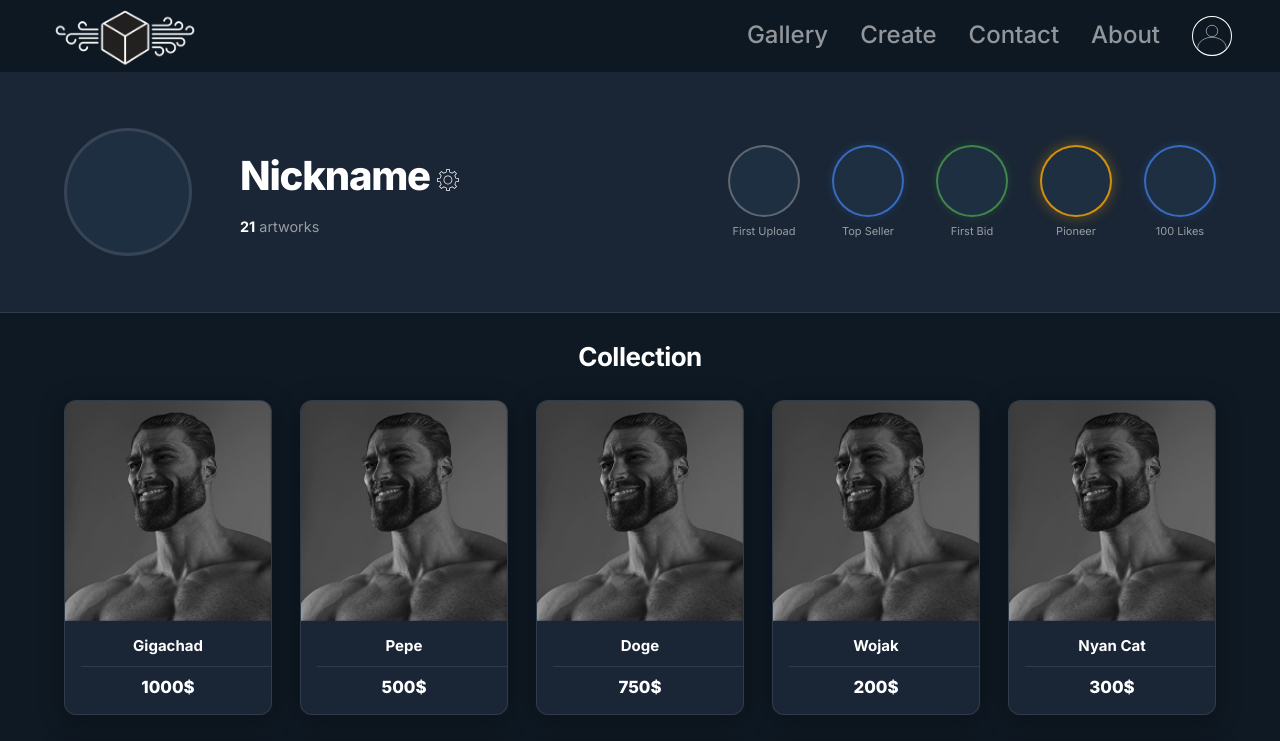
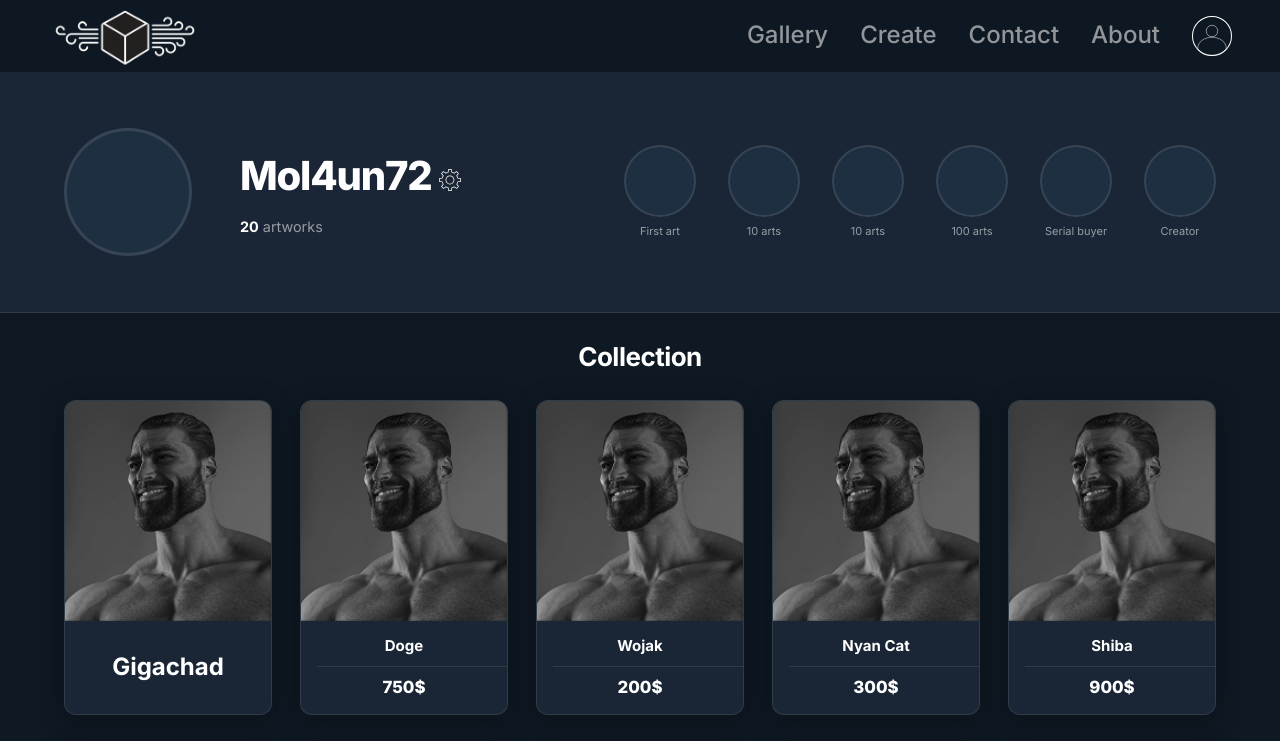
Before and after one commit to Mol4un72/Creative-Attempt, a Next.js app: page /profile in a window 1280 px wide. Shown: the top 741 px of the page. Built offline with nearby package versions, Linux system fonts and the light colour scheme.

Commit message:
add temporary data-driven-rendering

```diff
--- a/package.json
+++ b/package.json
@@ -9,9 +9,12 @@
     "lint": "eslint"
   },
   "dependencies": {
+    "@prisma/client": "^7.8.0",
     "colorthief": "^3.3.1",
+    "dotenv": "^17.4.2",
     "fast-average-color": "^9.5.2",
     "next": "16.2.6",
+    "prisma": "^7.8.0",
     "react": "19.2.4",
     "react-dom": "19.2.4",
     "react-easy-crop": "^6.1.0"
--- a/src/app/gallery/[id]/page.js
+++ b/src/app/gallery/[id]/page.js
@@ -1,22 +1,7 @@
 import Card from "../../../components/Card/Card";
 import Link from "next/link";
 import styles from "./page.module.css";
-
-/* Shared arts data */
-const arts = [
-  { id: 1,  name: "Gigachad",     price: null,    endsAt: "2026-07-05T18:30:00.000Z", image: "/img.png" },
-  { id: 2,  name: "Pepe",         price: 500,     endsAt: "2026-07-05T18:30:00.000Z", image: "/img.png" },
-  { id: 3,  name: "Doge",         price: 750,     endsAt: "2026-07-05T18:30:00.000Z", image: "/img.png" },
-  { id: 4,  name: "Wojak",        price: 200,     endsAt: "2026-07-05T18:30:00.000Z", image: "/img.png" },
-  { id: 5,  name: "Nyan Cat",     price: 300,     endsAt: "2026-07-05T18:30:00.000Z", image: "/img.png" },
-  { id: 6,  name: "Shiba",        price: 900,     endsAt: "2026-07-05T18:30:00.000Z", image: "/img.png" },
-  { id: 7,  name: "Trollface",    price: 150,     endsAt: "2026-07-05T18:30:00.000Z", image: "/img.png" },
-  { id: 8,  name: "Rickroll",     price: 420,     endsAt: "2026-07-05T18:30:00.000Z", image: "/img.png" },
-  { id: 9,  name: "Drakeposting", price: 600,     endsAt: "2026-07-05T18:30:00.000Z", image: "/img.png" },
-  { id: 10, name: "Grumpy Cat",   price: 850,     endsAt: "2026-07-05T18:30:00.000Z", image: "/img.png" },
-  { id: 11, name: "Distracted",   price: 350,     endsAt: "2026-07-05T18:30:00.000Z", image: "/img.png" },
-  { id: 12, name: "Success Kid",  price: 450,     endsAt: "2026-07-05T18:30:00.000Z", image: "/img.png" },
-];
+import { arts } from "../../../data/arts";
 
 /* 🔥 REQUIRED for static export */
 export function generateStaticParams() {
--- a/src/app/gallery/page.js
+++ b/src/app/gallery/page.js
@@ -4,26 +4,12 @@ import { useCallback, useEffect, useMemo, useState } from 'react';
 import Card from '../../components/Card/Card';
 import Link from 'next/link';
 import styles from './page.module.css';
-
-const arts = [
-  { id: 1, name: 'Gigachad', price: null, image: '/img.png' },
-  { id: 2, name: 'Pepe', price: 500, image: '/img.png' },
-  { id: 3, name: 'Doge', price: 750, image: '/img.png' },
-  { id: 4, name: 'Wojak', price: 200, image: '/img.png' },
-  { id: 5, name: 'Nyan Cat', price: 300, image: '/img.png' },
-  { id: 6, name: 'Shiba', price: 900, image: '/img.png' },
-  { id: 7, name: 'Trollface', price: 150, image: '/img.png' },
-  { id: 8, name: 'Rickroll', price: 420, image: '/img.png' },
-  { id: 9, name: 'Drakeposting', price: 600, image: '/img.png' },
-  { id: 10, name: 'Grumpy Cat', price: 850, image: '/img.png' },
-  { id: 11, name: 'Distracted', price: 350, image: '/img.png' },
-  { id: 12, name: 'Success Kid', price: 450, image: '/img.png' },
-];
+import { arts } from '../../data/arts';
 
 const SORT_OPTIONS = [
   { value: 'default', label: 'Default' },
-  { value: 'price-asc', label: 'Price ↑' },
-  { value: 'price-desc', label: 'Price ↓' },
+  { value: 'price-desc', label: 'Price ↑' },
+  { value: 'price-asc', label: 'Price ↓' },
   { value: 'name-asc', label: 'A → Z' },
 ];
 
--- a/src/app/profile/page.js
+++ b/src/app/profile/page.js
@@ -1,42 +1,13 @@
 import style from './page.module.css';
 import Card from '../../components/Card/Card';
 import Link from 'next/link';
+import { arts } from '../../data/arts';
+import { users } from '../../data/users';
+import { achievements } from '../../data/achievements';
 
 export const metadata = {
   title: 'Profile',
 };
-
-const arts = [
-  { id: 1, name: 'Gigachad', price: 1000, time: 1000, image: '/img.png' },
-  { id: 2, name: 'Pepe', price: 500, time: 800, image: '/img.png' },
-  { id: 3, name: 'Doge', price: 750, time: 600, image: '/img.png' },
-  { id: 4, name: 'Wojak', price: 200, time: 1200, image: '/img.png' },
-  { id: 5, name: 'Nyan Cat', price: 300, time: 400, image: '/img.png' },
-  { id: 6, name: 'Shiba', price: 900, time: 900, image: '/img.png' },
-  { id: 7, name: 'Trollface', price: 150, time: 300, image: '/img.png' },
-  { id: 8, name: 'Gigachad', price: 1000, time: 1000, image: '/img.png' },
-  { id: 9, name: 'Pepe', price: 500, time: 800, image: '/img.png' },
-  { id: 10, name: 'Doge', price: 750, time: 600, image: '/img.png' },
-  { id: 11, name: 'Wojak', price: 200, time: 1200, image: '/img.png' },
-  { id: 12, name: 'Nyan Cat', price: 300, time: 400, image: '/img.png' },
-  { id: 13, name: 'Shiba', price: 900, time: 900, image: '/img.png' },
-  { id: 14, name: 'Trollface', price: 150, time: 300, image: '/img.png' },
-  { id: 15, name: 'Gigachad', price: 1000, time: 1000, image: '/img.png' },
-  { id: 16, name: 'Pepe', price: 500, time: 800, image: '/img.png' },
-  { id: 17, name: 'Doge', price: 750, time: 600, image: '/img.png' },
-  { id: 18, name: 'Wojak', price: 200, time: 1200, image: '/img.png' },
-  { id: 19, name: 'Nyan Cat', price: 300, time: 400, image: '/img.png' },
-  { id: 20, name: 'Shiba', price: 900, time: 900, image: '/img.png' },
-  { id: 21, name: 'Trollface', price: 150, time: 300, image: '/img.png' },
-];
-
-const achievements = [
-  { name: 'First Upload', rarity: 'common' },
-  { name: 'Top Seller', rarity: 'rare' },
-  { name: 'First Bid', rarity: 'uncommon' },
-  { name: 'Pioneer', rarity: 'legendary' },
-  { name: '100 Likes', rarity: 'rare' },
-];
 
 const RARITY_CLASS = {
   common: style.common,
@@ -44,6 +15,11 @@ const RARITY_CLASS = {
   rare: style.rare,
   legendary: style.legendary,
 };
+
+const userID = 0
+
+const achievementsItem = users[userID].achievements.map((achievementId) => achievements.find((achievement) => achievement.id === achievementId)).filter(Boolean);
+const artsItem = users[userID].arts.map((artId) => arts.find((art) => art.id === artId)).filter(Boolean);
 
 export default function ProfilePage() {
   return (
@@ -57,20 +33,20 @@ export default function ProfilePage() {
 
           <div className={style.profileInfo}>
             <div className={style.nicknameRow}>
-              <h1 className={style.nickname}>Nickname</h1>
+              <h1 className={style.nickname}>{users[userID].name}</h1>
               <Link href="/profile/settings-page" className={style.settingsBtn} aria-label="Profile settings">
                 <img src="/settings.svg" alt="" width={22} height={22} />
               </Link>
             </div>
             <p className={style.profileStats}>
               <span>
-                <strong>{arts.length}</strong> artworks
+                <strong>{artsItem.length}</strong> artworks
               </span>
             </p>
           </div>
 
           <ul className={style.achievements} aria-label="Achievements">
-            {achievements.map((achievement, index) => (
+            {achievementsItem.map((achievement, index) => (
               <li key={index} className={style.achievementItem} title={`${achievement.name} — ${achievement.rarity}`}>
                 <div className={`${style.achievement} ${RARITY_CLASS[achievement.rarity] || ''}`}>
                   <img />
@@ -84,7 +60,7 @@ export default function ProfilePage() {
         <section className={style.artSection} aria-label="User artworks">
           <h2 className={style.sectionTitle}>Collection</h2>
           <div className={style.cards}>
-            {arts.filter((art) => art.image).map((art) => (
+            {artsItem.filter((art) => art.image).map((art) => (
               <Link key={`${art.id}-${art.name}`} href={`/gallery/${art.id}`}>
                 <Card art={art} />
               </Link>
--- /dev/null
+++ b/src/data/achievements.js
@@ -0,0 +1,32 @@
+export const achievements = [
+    {
+        id: 0,
+        name: "First art",
+        icon: "first_art.png",
+    },
+    {
+        id: 1,
+        name: "10 arts",
+        icon: "10_arts.png",
+    },
+    {
+        id: 2,
+        name: "10 arts",
+        icon: "10_arts.png",
+    },
+    {
+        id: 3,
+        name: "100 arts",
+        icon: "100_arts.png",
+    },
+    {
+        id: 4,
+        name: "Serial buyer",
+        icon: "serial_buyer.png",
+    },
+    {
+        id: 5,
+        name: "Creator",
+        icon: "creator.png",
+    },
+]
--- /dev/null
+++ b/src/data/arts.js
@@ -0,0 +1,23 @@
+export const arts = [
+  { id: 0, name: 'Gigachad',    price: null,   ownerID: 0,    image: '/img.png' },
+  { id: 1, name: 'Pepe',        price: null,   ownerID: 1,    image: '/img.png' },
+  { id: 2, name: 'Doge',        price: 750,    ownerID: 0,    image: '/img.png' },
+  { id: 3, name: 'Wojak',       price: 200,    ownerID: 0,    image: '/img.png' },
+  { id: 4, name: 'Nyan Cat',    price: 300,    ownerID: 0,    image: '/img.png' },
+  { id: 5, name: 'Shiba',       price: 900,    ownerID: 0,    image: '/img.png' },
+  { id: 6, name: 'Trollface',   price: 150,    ownerID: 0,    image: '/img.png' },
+  { id: 7, name: 'Gigachad',    price: 1000,   ownerID: 0,    image: '/img.png' },
+  { id: 8, name: 'Pepe',        price: 500,    ownerID: 0,    image: '/img.png' },
+  { id: 9, name: 'Doge',        price: 750,    ownerID: 0,    image: '/img.png' },
+  { id: 10, name: 'Wojak',      price: 200,    ownerID: 0,    image: '/img.png' },
+  { id: 11, name: 'Nyan Cat',   price: 300,    ownerID: 0,    image: '/img.png' },
+  { id: 12, name: 'Shiba',      price: 900,    ownerID: 0,    image: '/img.png' },
+  { id: 13, name: 'Trollface',  price: 150,    ownerID: 0,    image: '/img.png' },
+  { id: 14, name: 'Gigachad',   price: 1000,   ownerID: 0,    image: '/img.png' },
+  { id: 15, name: 'Pepe',       price: 500,    ownerID: 0,    image: '/img.png' },
+  { id: 16, name: 'Doge',       price: 750,    ownerID: 0,    image: '/img.png' },
+  { id: 17, name: 'Wojak',      price: 200,    ownerID: 0,    image: '/img.png' },
+  { id: 18, name: 'Nyan Cat',   price: 300,    ownerID: 0,    image: '/img.png' },
+  { id: 19, name: 'Shiba',      price: 900,    ownerID: 0,    image: '/img.png' },
+  { id: 20, name: 'Trollface',  price: 150,    ownerID: 0,    image: '/img.png' },
+];
--- /dev/null
+++ b/src/data/users.js
@@ -0,0 +1,18 @@
+export const users = [
+  {
+    id: 0,
+    name: "Mol4un72",
+    avatar: "apple.png",
+    role: "user",
+    achievements: [0, 1, 2, 3, 4, 5],
+    arts: [0, 2, 3, 4, 5, 6, 7, 8, 9, 10, 11, 12, 13, 14, 15, 16, 17, 18, 19, 20]
+  },
+  {
+    id: 1,
+    name: "John Doe",
+    avatar: "banana.png",
+    role: "user",
+    achievements: [5],
+    arts: [1],
+  },
+];
```
Also changed, not shown: 2 other files (tests, documents, lock files or other folders).
